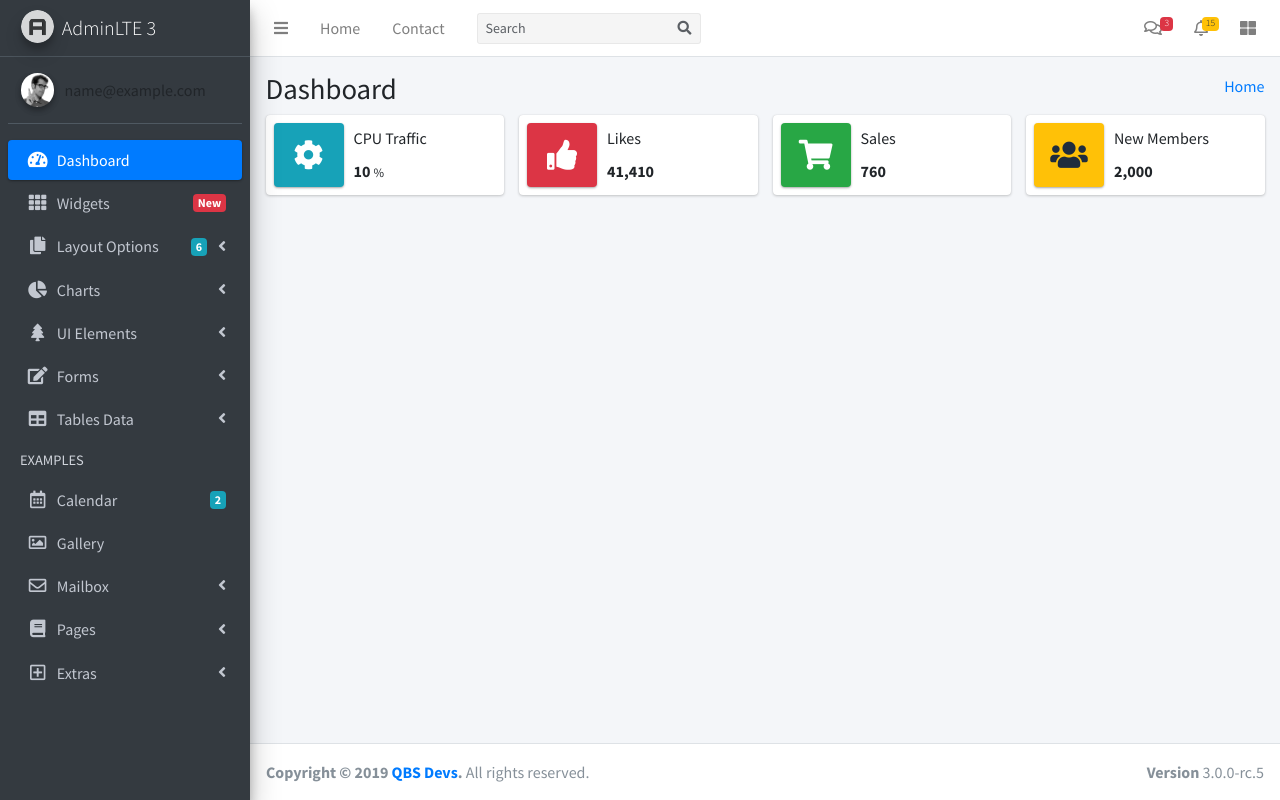
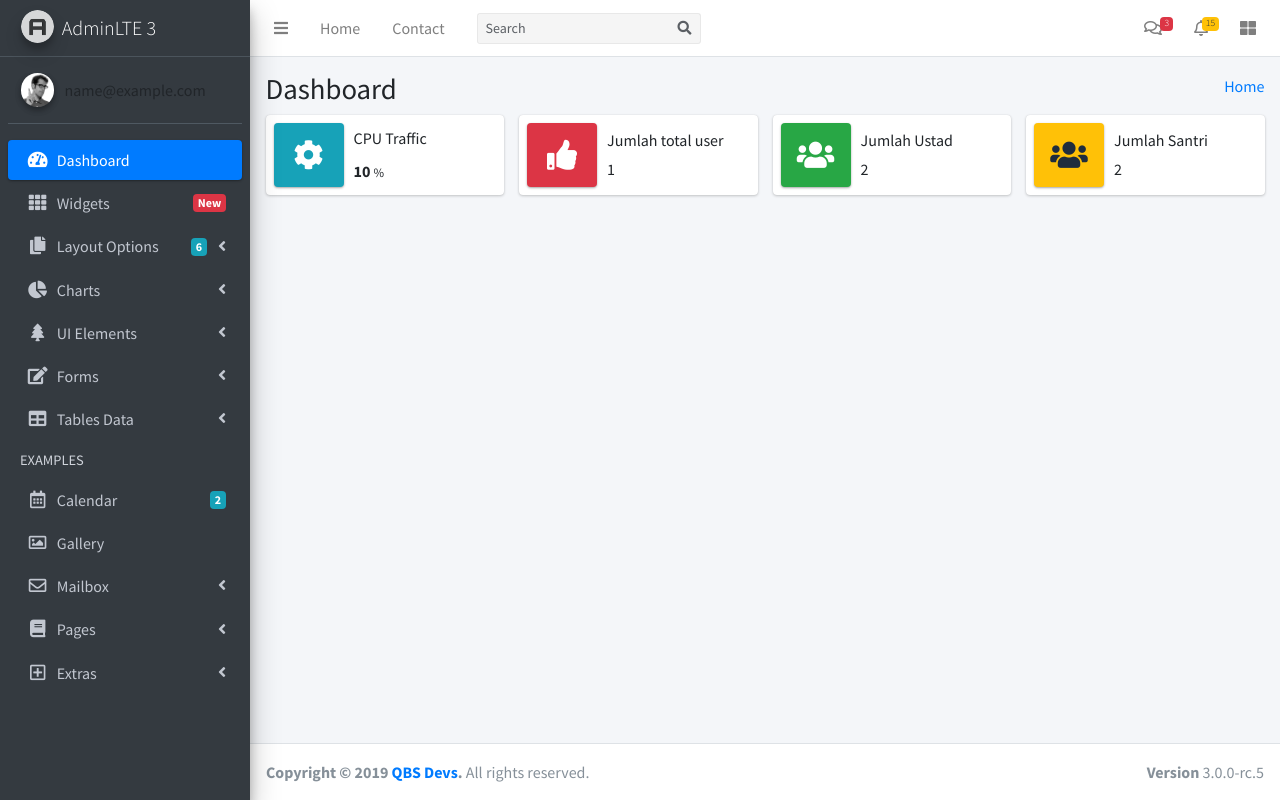
Before and after one commit to Luthfishatara/API-YukNgaji, a PHP site: page /dashboard.php in a window 1280 px wide. Run offline with PHP 8.4, Linux system fonts and the light colour scheme; the visitor is signed in with stand-in values (Sample User, id 1); data comes from the database, SQL or seed files in the repository; some libraries are stand-ins or nearby versions.

Commit message:
beta 0,6 Jumlah total santri dan ustad display in dashboard, need help in jumlah total santri+ustad

```diff
--- a/yukngaji/dashboard.php
+++ b/yukngaji/dashboard.php
@@ -1,5 +1,24 @@
 <?php
     session_start();
+
+    $host = "localhost";
+    $name = "root";
+    $pswd = "";
+    $db = "mini";
+
+    $con = mysqli_connect($host, $name, $pswd, $db);
+
+    $sqlsantri = "SELECT COUNT(Id) AS totals FROM santri";
+    $results = mysqli_query($con, $sqlsantri);
+    $valuess = mysqli_fetch_assoc($results);
+    $num_rows = $valuess['totals'];
+    $_SESSION['totalsantri'] = $num_rows;
+
+    $sqlustad = "SELECT COUNT(Id) AS totalu FROM ustad";
+    $resultu = mysqli_query($con, $sqlustad);
+    $valuesu = mysqli_fetch_assoc($resultu);
+    $num_rowu = $valuesu['totalu'];
+    $_SESSION['totalustad'] = $num_rowu;
 ?>
 
 
@@ -612,8 +631,10 @@
                                 <span class="info-box-icon bg-danger elevation-1"><i class="fas fa-thumbs-up"></i></span>
 
                                 <div class="info-box-content">
-                                    <span class="info-box-text">Likes</span>
-                                    <span class="info-box-number">41,410</span>
+                                    <span class="info-box-text">Jumlah total user</span>
+                                    <?php
+                                        echo $_SESSION['total'];
+                                    ?>
                                 </div>
                                 <!-- /.info-box-content -->
                             </div>
@@ -626,11 +647,13 @@
 
                         <div class="col-12 col-sm-6 col-md-3">
                             <div class="info-box mb-3">
-                                <span class="info-box-icon bg-success elevation-1"><i class="fas fa-shopping-cart"></i></span>
+                                <span class="info-box-icon bg-success elevation-1"><i class="fas fa-users"></i></span>
 
                                 <div class="info-box-content">
-                                    <span class="info-box-text">Sales</span>
-                                    <span class="info-box-number">760</span>
+                                    <span class="info-box-text">Jumlah Ustad</span>
+                                    <?php
+                                        echo $_SESSION['totalustad'];
+                                    ?>
                                 </div>
                                 <!-- /.info-box-content -->
                             </div>
@@ -642,8 +665,10 @@
                                 <span class="info-box-icon bg-warning elevation-1"><i class="fas fa-users"></i></span>
 
                                 <div class="info-box-content">
-                                    <span class="info-box-text">New Members</span>
-                                    <span class="info-box-number">2,000</span>
+                                    <span class="info-box-text">Jumlah Santri</span>
+                                    <?php
+                                        echo $_SESSION['totalsantri'];
+                                    ?>
                                 </div>
                                 <!-- /.info-box-content -->
                             </div>
--- a/yukngaji/include/connection.php
+++ b/yukngaji/include/connection.php
@@ -4,7 +4,7 @@
 $host = "localhost";
 $name = "root";
 $pswd = "";
-$db = "test";
+$db = "mini";
 
 $con = mysqli_connect($host, $name, $pswd, $db);
 
```
